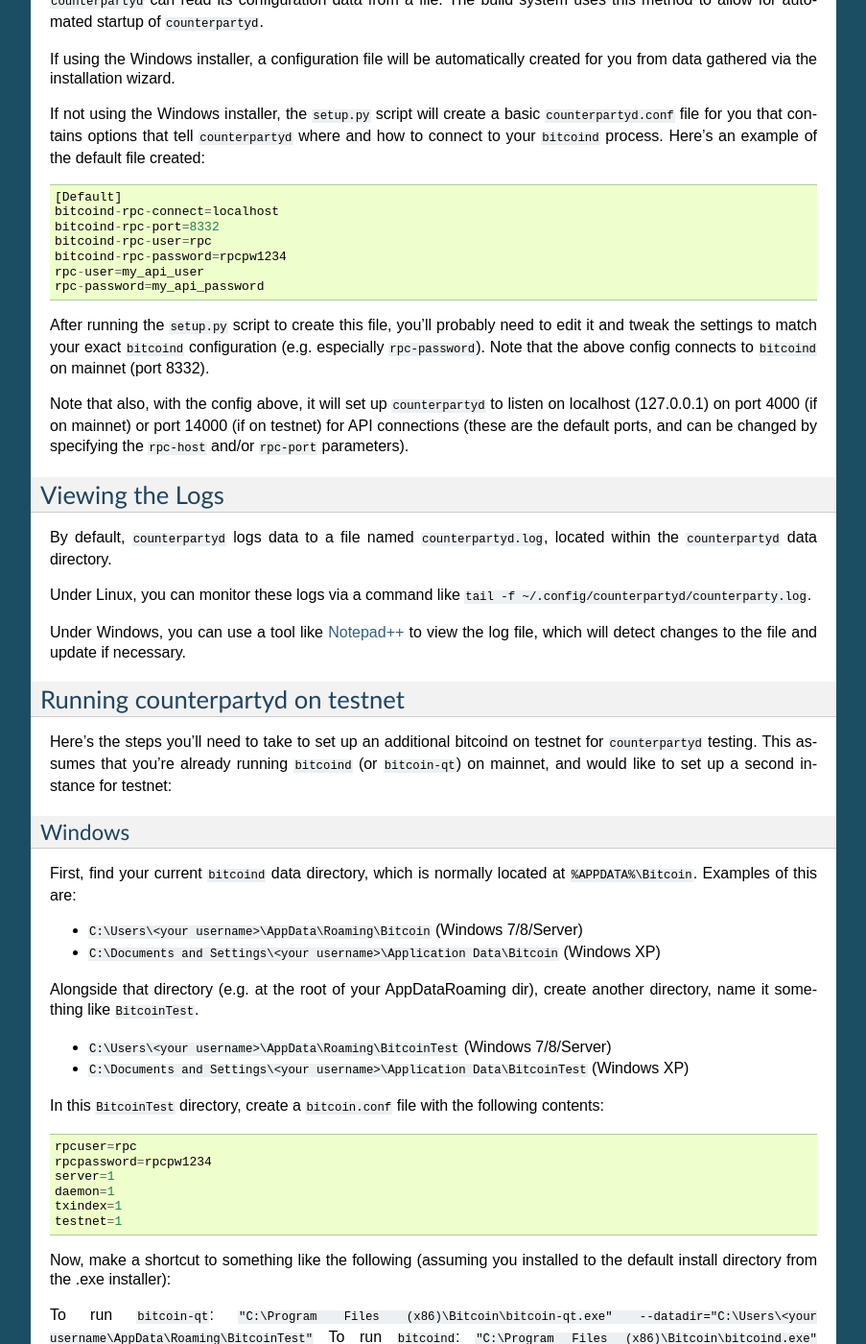
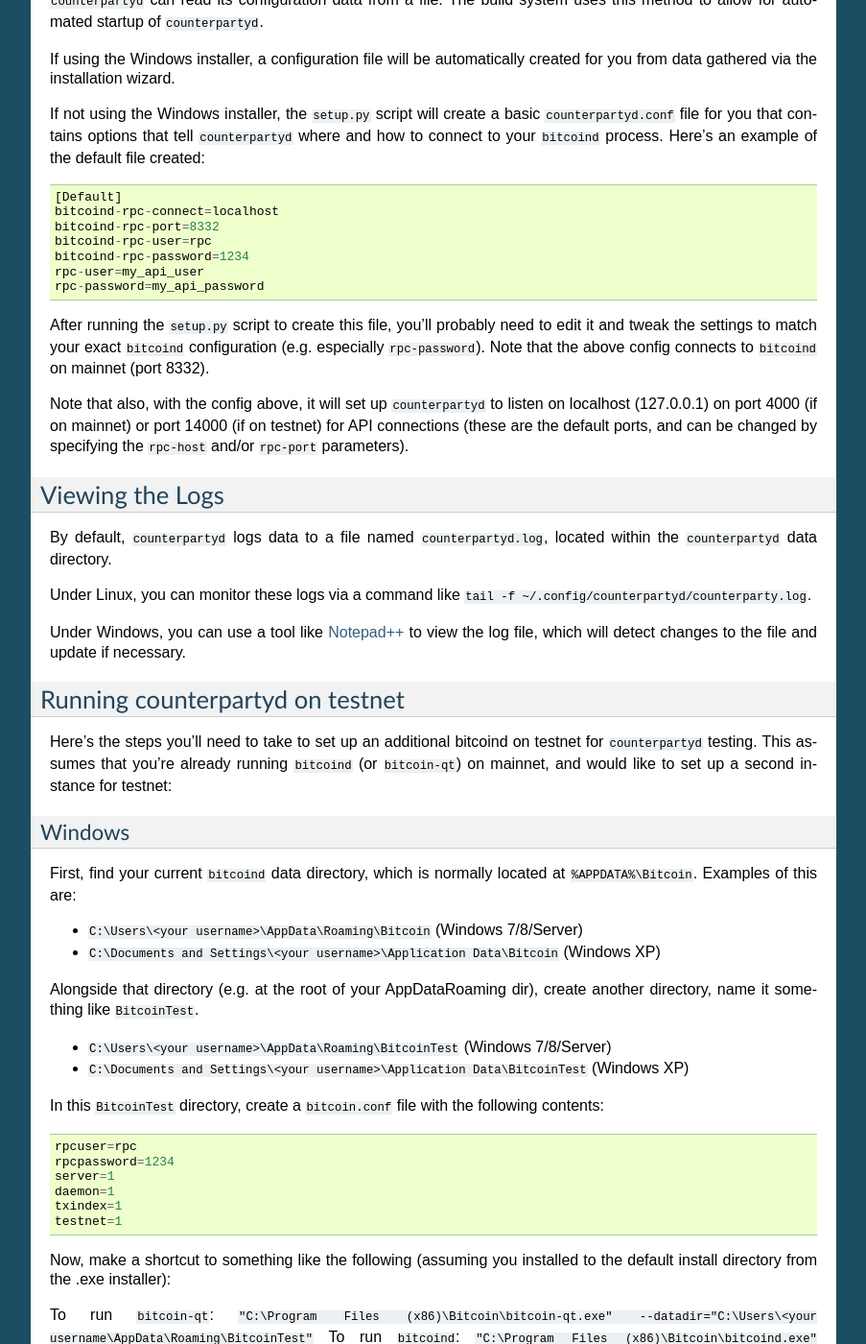
Before and after one commit to CounterpartyXCP/federatednode, a Sphinx documentation site: the page built from docs/AdditionalTopics.rst, in a window 1280 px wide and 1400 px high, scrolled down 536 px. Shown: the whole window at 96% size, without its empty margins (198-1101 px from the left). Built offline with Sphinx 7.4.7, drawn with Linux system fonts in a browser that asks for light colours.

Commit message:
update password to match default for build script

```diff
--- a/docs/AdditionalTopics.rst
+++ b/docs/AdditionalTopics.rst
@@ -36,7 +36,7 @@ options that tell ``counterpartyd`` where and how to connect to your ``bitcoind`
     bitcoind-rpc-connect=localhost
     bitcoind-rpc-port=8332
     bitcoind-rpc-user=rpc
-    bitcoind-rpc-password=rpcpw1234
+    bitcoind-rpc-password=1234
     rpc-user=my_api_user
     rpc-password=my_api_password
 
@@ -84,7 +84,7 @@ like ``BitcoinTest``.
 In this ``BitcoinTest`` directory, create a ``bitcoin.conf`` file with the following contents::
 
     rpcuser=rpc
-    rpcpassword=rpcpw1234
+    rpcpassword=1234
     server=1
     daemon=1
     txindex=1
```
